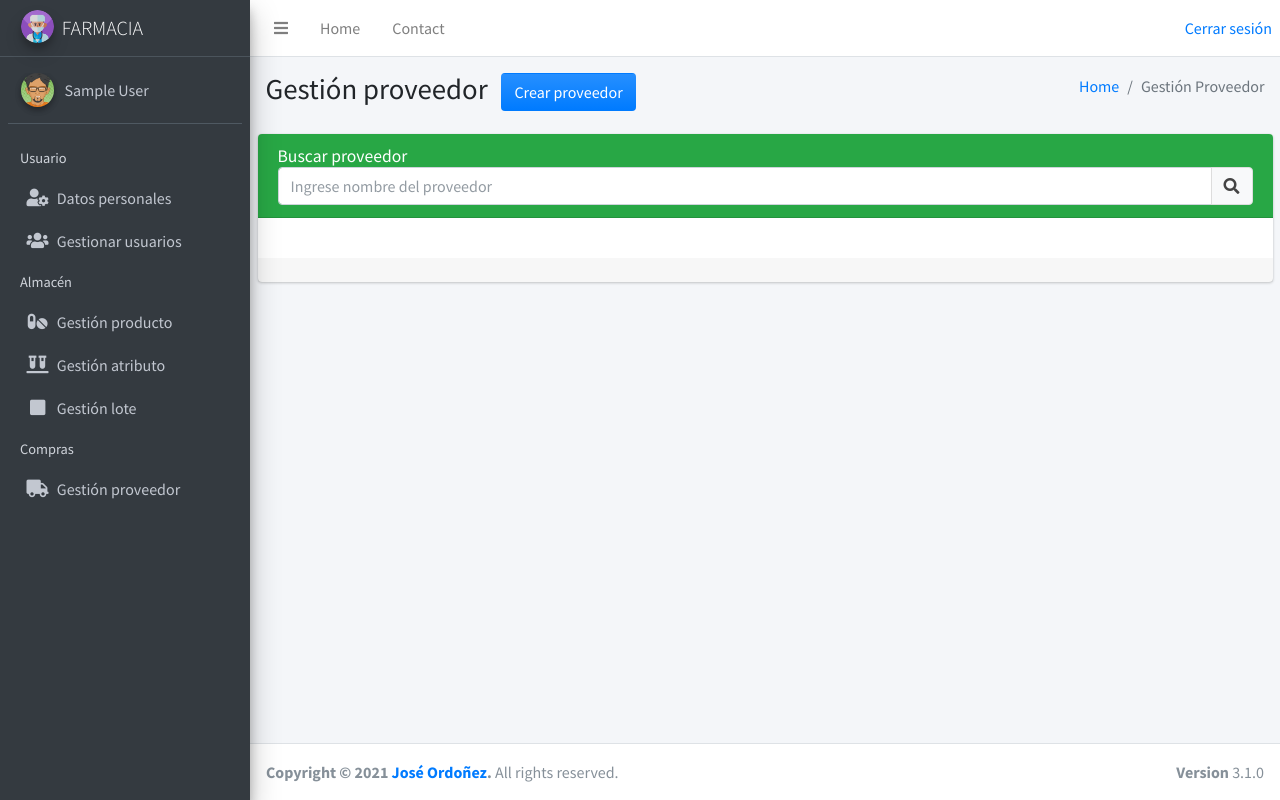
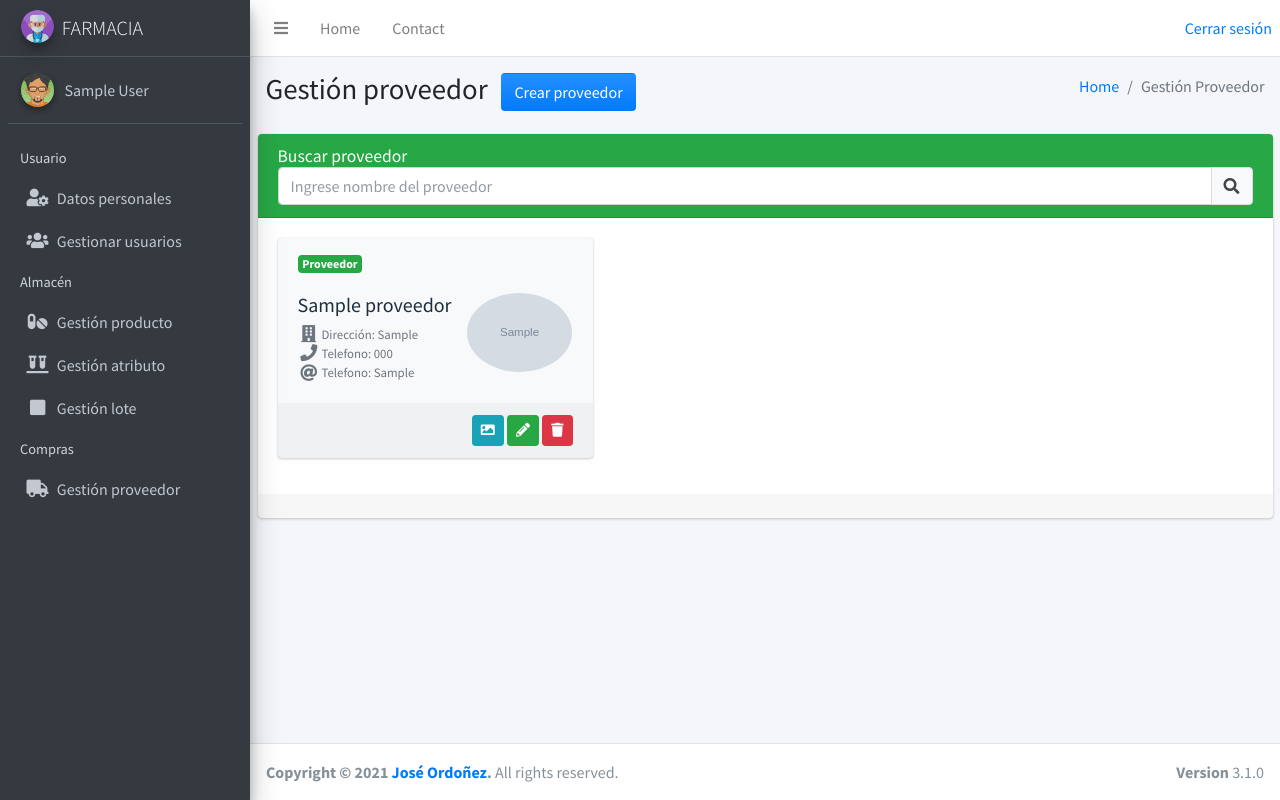
Before and after one commit to JoeMatamoros/PhpFarmacia, a PHP site: page /vista/adm_proveedor.php in a window 1280 px wide. Run offline with PHP 8.4, Linux system fonts and the light colour scheme; the visitor is signed in with stand-in values (Sample User, id 1); tables that the repository leaves empty or names only in its code hold one stand-in row (values such as "Sample post"); grey boxes marked "Sample" are stand-in pictures; some libraries are stand-ins or nearby versions.

Commit message:
Modulo de proveedores

```diff
--- /dev/null
+++ b/controlador/ProveedorController.php
@@ -0,0 +1,32 @@
+<?php
+include '../modelo/Proveedor.php';
+$proveedor=new Proveedor();
+
+if($_POST['funcion'] == 'crear'){
+
+    $nombre = $_POST['nombre'];
+    $telefono = $_POST['telefono'];
+    $correo = $_POST['correo'];
+    $direccion = $_POST['direccion'];
+    $avatar = 'prov_default.png';
+    $proveedor->crear($nombre,$telefono,$correo,$direccion,$avatar);
+
+}
+
+if($_POST['funcion'] == 'buscar'){
+    $proveedor->buscar();
+    $json=array();
+    foreach($proveedor->objetos as $objeto){
+        $json[]=array(
+            'id' => $objeto->id_proveedor,
+            'nombre'=>$objeto->nombre,
+            'telefono'=>$objeto->telefono,
+            'correo'=>$objeto->correo,
+            'direccion'=>$objeto->direccion,
+            'avatar'=>'../img/prov/'.$objeto->avatar
+        );
+    }
+    $jsonstring = json_encode($json);
+    echo $jsonstring;
+}
+?>
--- a/js/Proveedor.js
+++ b/js/Proveedor.js
@@ -0,0 +1,94 @@
+$(document).ready(function(){
+    var funcion;
+    buscar_prov();
+
+     $('#form-crear').submit(e=>{
+        let nombre = $('#nombre').val();
+        let telefono = $('#telefono').val();
+        let correo = $('#correo').val();
+        let direccion = $('#direccion').val();
+        funcion = 'crear';
+
+        $.post('../controlador/ProveedorController.php',{nombre,telefono,correo,direccion,funcion},(response)=>{
+           /* Mostrar la respuesta de la base de datos
+            console.log(response);*/
+            if(response == 'add'){
+                $('#add-prov').hide('slow');
+                $('#add-prov').show(1000);
+                $('#add-prov').hide(2000);
+                $('#form-crear').trigger('reset');
+            }
+
+            if(response == 'noadd' ){
+                $('#noadd-prov').hide('slow');
+                $('#noadd-prov').show(1000);
+                $('#noadd-prov').hide(2000);
+                $('#form-crear').trigger('reset');
+            }
+
+        });
+        e.preventDefault();
+    })
+
+    function buscar_prov(consulta) {
+        funcion = "buscar";
+        $.post('../controlador/ProveedorController.php',{consulta,funcion},(response)=>{
+            //console.log(response);
+            const proveedores = JSON.parse(response);
+            let template = '';
+            proveedores.forEach(proveedor=>{
+                template += `
+                <div provId="${proveedor.id}" provNombre="${proveedor.nombre}" provTelefono="${proveedor.telefono}" provCorreo="${proveedor.correo}" provDireccion="${proveedor.direccion}" provAvatar="${proveedor.avatar}" class="col-12 col-sm-6 col-md-4 d-flex align-items-stretch flex-column">
+                    <div class="card bg-light d-flex flex-fill">
+                    <div class="card-header text-muted border-bottom-0">
+                        <h1 class="badge badge-success">Proveedor</h1>
+                    </div>
+                    <div class="card-body pt-0">
+                        <div class="row">
+                        <div class="col-7">
+                            <h2 class="lead"><b>${proveedor.nombre}</b></h2>
+                            <ul class="ml-4 mb-0 fa-ul text-muted">
+                                <li class="small"><span class="fa-li"><i class="fas fa-lg fa-building"></i></span>Dirección: ${proveedor.direccion}</li>
+                                <li class="small"><span class="fa-li"><i class="fas fa-lg fa-phone"></i></span>Telefono: ${proveedor.telefono}</li>
+                                <li class="small"><span class="fa-li"><i class="fas fa-lg fa-at"></i></span>Telefono: ${proveedor.correo}</li>
+                            </ul>
+                        </div>
+                        <div class="col-5 text-center">
+                            <img src="${proveedor.avatar}" alt="user-avatar" class="img-circle img-fluid">
+                        </div>
+                        </div>
+                    </div>
+                    <div class="card-footer">
+                        <div class="text-right">
+                        <button class="avatar btn btn-sm btn-info" title="Cambiar avatar">
+                            <i class="fas fa-image"></i>
+                        </button>
+
+                        <button class="avatar btn btn-sm btn-success" title="Editar proveedor">
+                            <i class="fas fa-pencil-alt"></i>
+                         </button>
+
+                        <button class="avatar btn btn-sm btn-danger" title="Eliminar proveedor">
+                            <i class="fas fa-trash"></i>
+                        </button>
+                        </div>
+                    </div>
+                    </div>
+              </div>
+                `;
+            });
+            $('#proveedores').html(template);
+
+        })
+    }
+
+
+    $(document).on('keyup','#buscar_proveedor',function(){
+        let valor = $(this).val();
+        if(valor !=""){
+            buscar_prov(valor);
+        } else {
+            buscar_prov();
+        }
+    })
+});
--- /dev/null
+++ b/modelo/Proveedor.php
@@ -0,0 +1,52 @@
+<?php
+include 'Conexion.php';
+class Proveedor{
+    var $objetos;
+    public function __construct(){
+        $db=new Conexion();
+        $this->acceso=$db->pdo;
+    }
+
+    function crear($nombre,$telefono,$correo,$direccion, $avatar){
+        $sql ="SELECT id_proveedor FROM proveedor WHERE nombre=:nombre";
+        $query = $this->acceso->prepare($sql);
+        $query->execute(array(':nombre'=>$nombre));
+        $this->objetos=$query->fetchAll();
+        if(!empty($this->objetos)){
+            echo 'noadd';
+        }else{
+            $sql = "INSERT INTO proveedor(nombre,telefono,correo,direccion,avatar) VALUES (:nombre,:telefono,:correo,:direccion,:avatar)";
+            $query = $this->acceso->prepare($sql);
+            $query->execute(array(
+                ':nombre'=>$nombre,
+                ':telefono'=>$telefono,
+                ':correo'=>$correo,
+                ':direccion'=>$direccion,
+                ':avatar'=>$avatar
+            ));
+            echo 'add';
+        }
+
+    }
+
+    function buscar(){
+        if(!empty($_POST['consulta'])){
+            $consulta = $_POST['consulta'];
+            $sql ="SELECT * FROM proveedor WHERE nombre LIKE :consulta";
+            $query= $this->acceso->prepare($sql);
+            $query->execute(array(':consulta'=>"%$consulta%"));
+            $this->objetos=$query->fetchall();
+            return $this->objetos;
+        } else{
+            $sql ="SELECT * FROM proveedor WHERE nombre NOT LIKE '' ORDER BY id_proveedor DESC LIMIT 25 ";
+            $query=$this->acceso->prepare($sql);
+            $query->execute();
+            $this->objetos = $query->fetchall();
+            return $this->objetos;
+
+        }
+    }
+
+
+}
+?>
--- a/vista/adm_proveedor.php
+++ b/vista/adm_proveedor.php
@@ -19,10 +19,10 @@ if($_SESSION['us_tipo'] == 1 || $_SESSION['us_tipo'] == 3){
                </button>
            </div>
            <div class="card-body">
-             <div class="alert alert-success text-center" id="add" style="display: none;">
-              <span><i class="fas fa-check m-1"></i>Proveedpr agregado correctamente.</span>
+             <div class="alert alert-success text-center" id="add-prov" style="display: none;">
+              <span><i class="fas fa-check m-1"></i>Proveedor agregado correctamente.</span>
             </div>
-            <div class="alert alert-danger text-center" id="noadd" style="display: none;">
+            <div class="alert alert-danger text-center" id="noadd-prov" style="display: none;">
                 <span><i class="fas fa-times m-1"></i>El proveedor ya se encuentra registrado.</span>
             </div>
              <form id="form-crear">
```
Also changed, not shown: img/lab_default.png (renamed from img/lab/lab_default.png), img/prov/prov_default.png (added).
